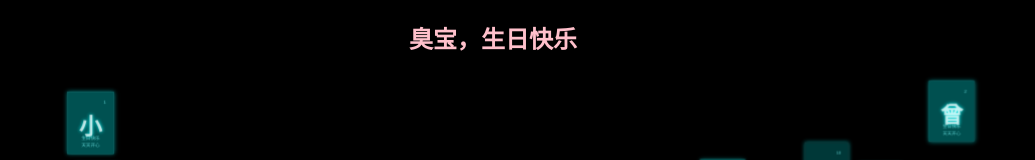
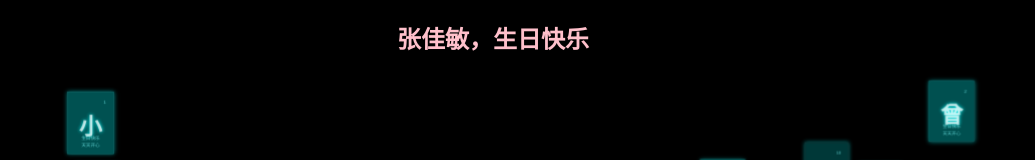
Before and after one commit to chenyuha/Mycode, a plain HTML site: page index.html in a window 1280 px wide. Shown: the top 160 px of the page, without its empty margins (147-1182 px from the left). Drawn offline with Linux system fonts and the light colour scheme.

Commit message:
update index.html.
Signed-off-by: yuhao.chen <1819779753@qq.com>

```diff
--- a/index.html
+++ b/index.html
@@ -110,7 +110,7 @@ h2{
 <script src="js/CSS3DRenderer.js" ></script>
 
 <div id="container"></div>
-<h2>臭宝，生日快乐</h2>
+<h2>张佳敏，生日快乐</h2>
 <div id="menu">
 <button id="table">表面</button>
 <button id="sphere">球体</button>
```
